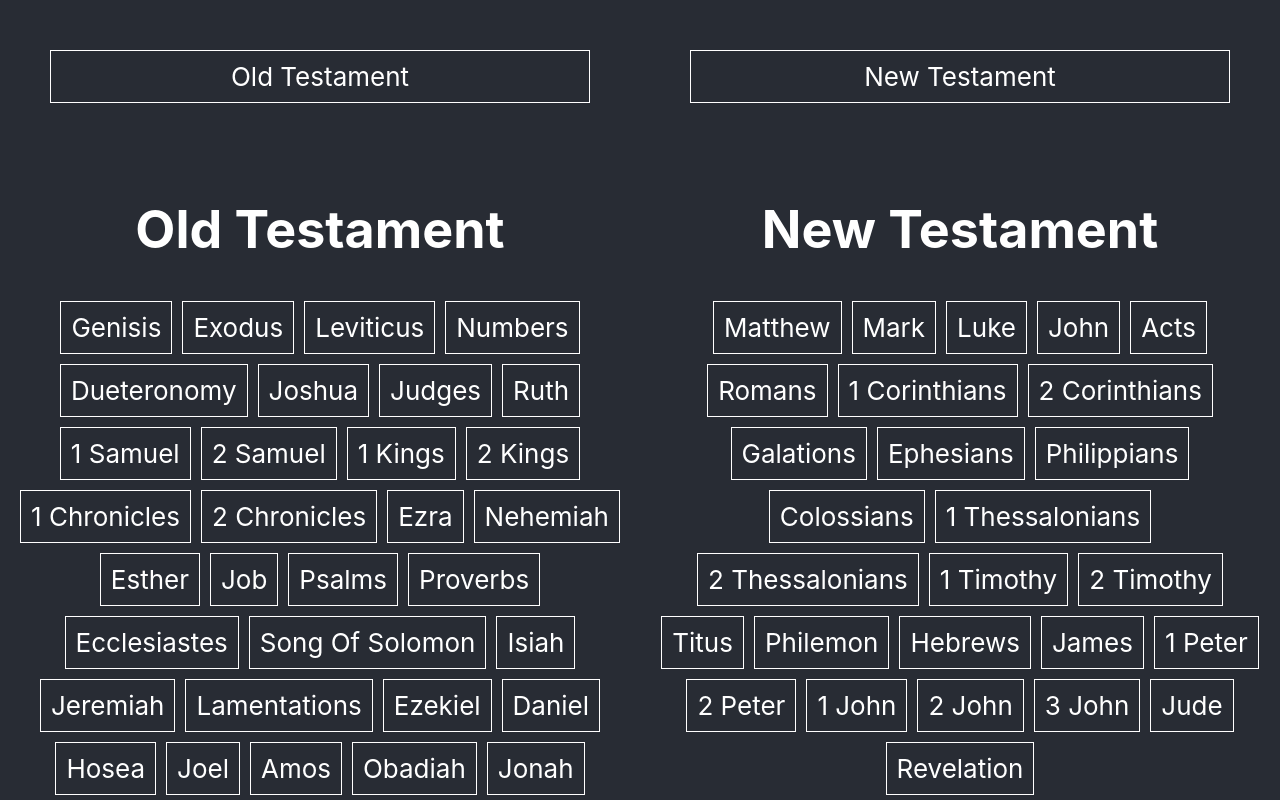
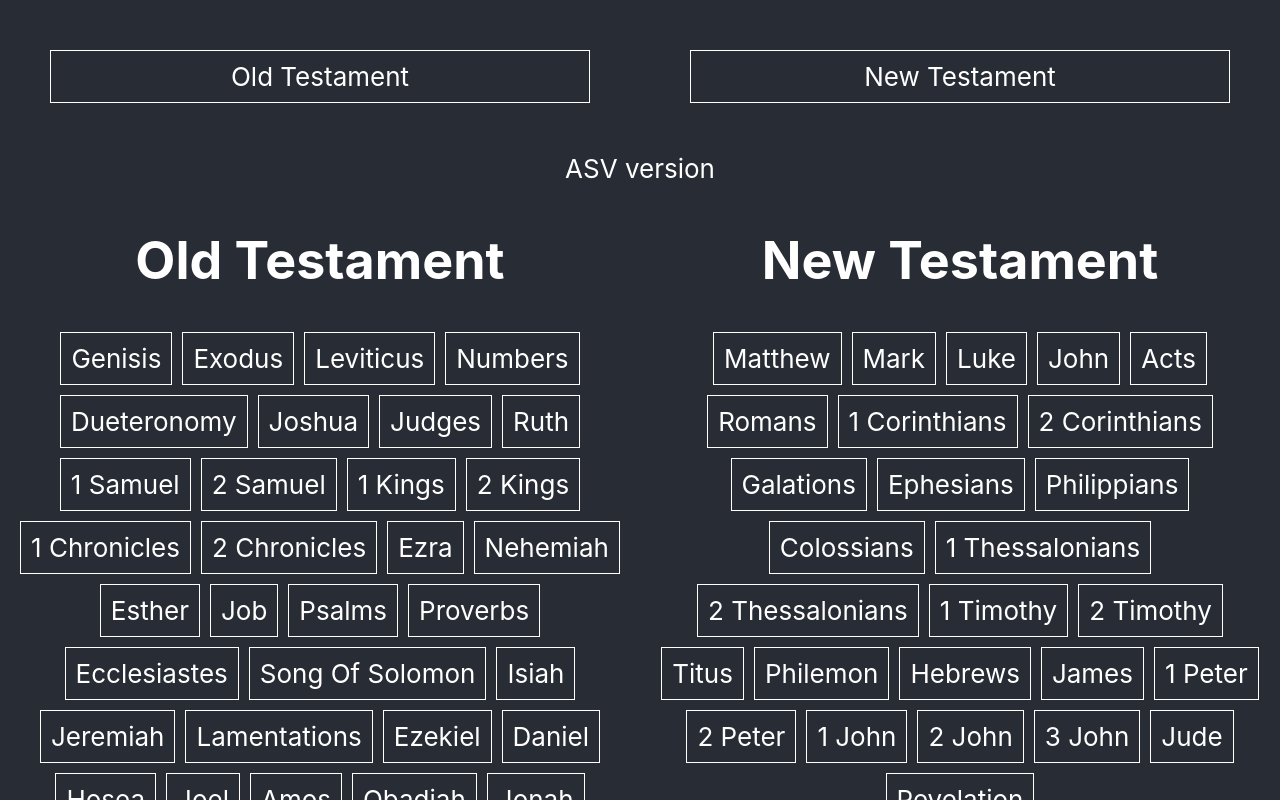
Before and after one commit to johan7004/yfc, a React (Create React App) app: page / in a window 1280 px wide. Shown: the top 800 px of the page. Built offline with nearby package versions, Linux system fonts and the light colour scheme; no server answers.

Commit message:
ASV inital Setup

```diff
--- a/src/App.js
+++ b/src/App.js
@@ -180,8 +180,7 @@ class App extends Component {
 
         </a>
         </div>
-
-
+        <a >ASV version</a>
         <div className="row ">
             <div className="col-2 oldtestamentBook">
 
```
